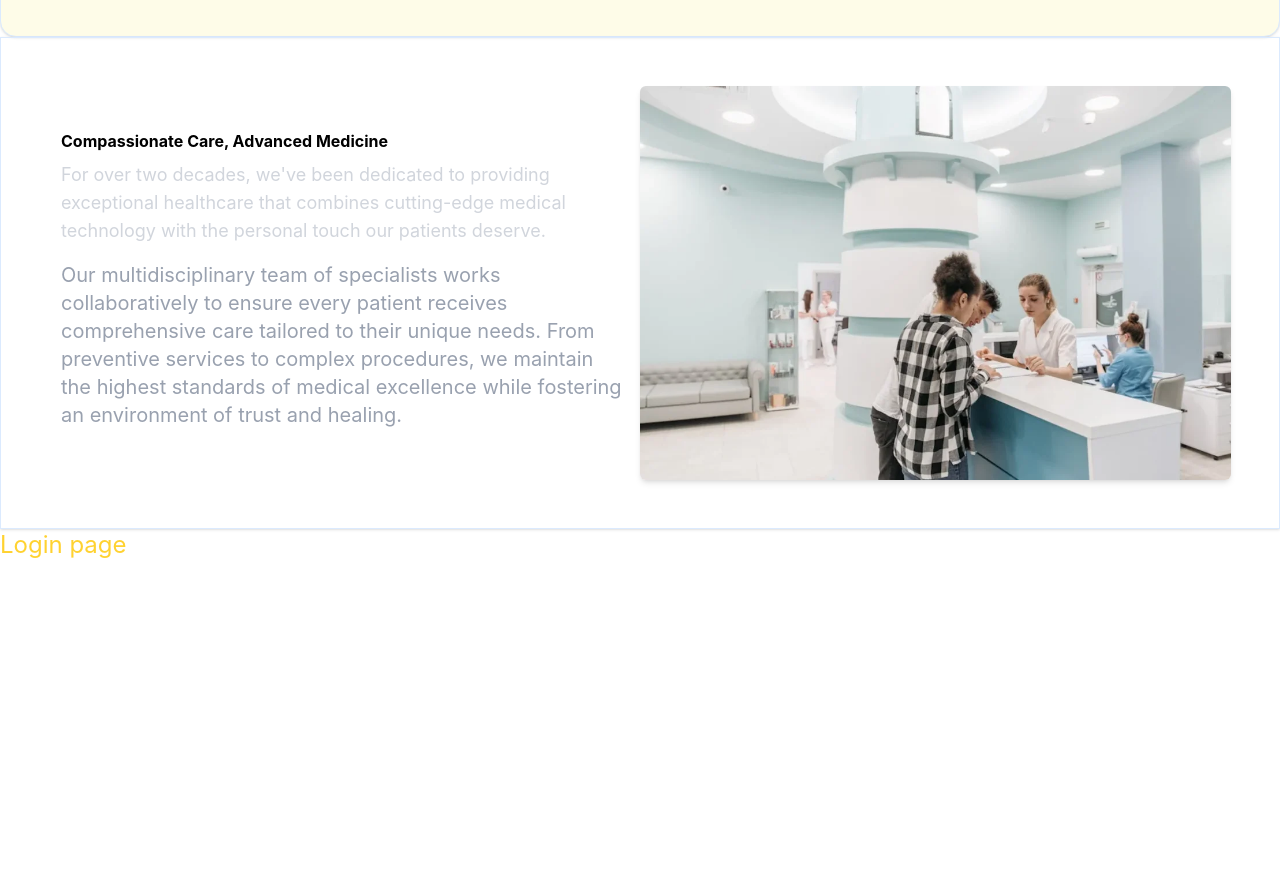
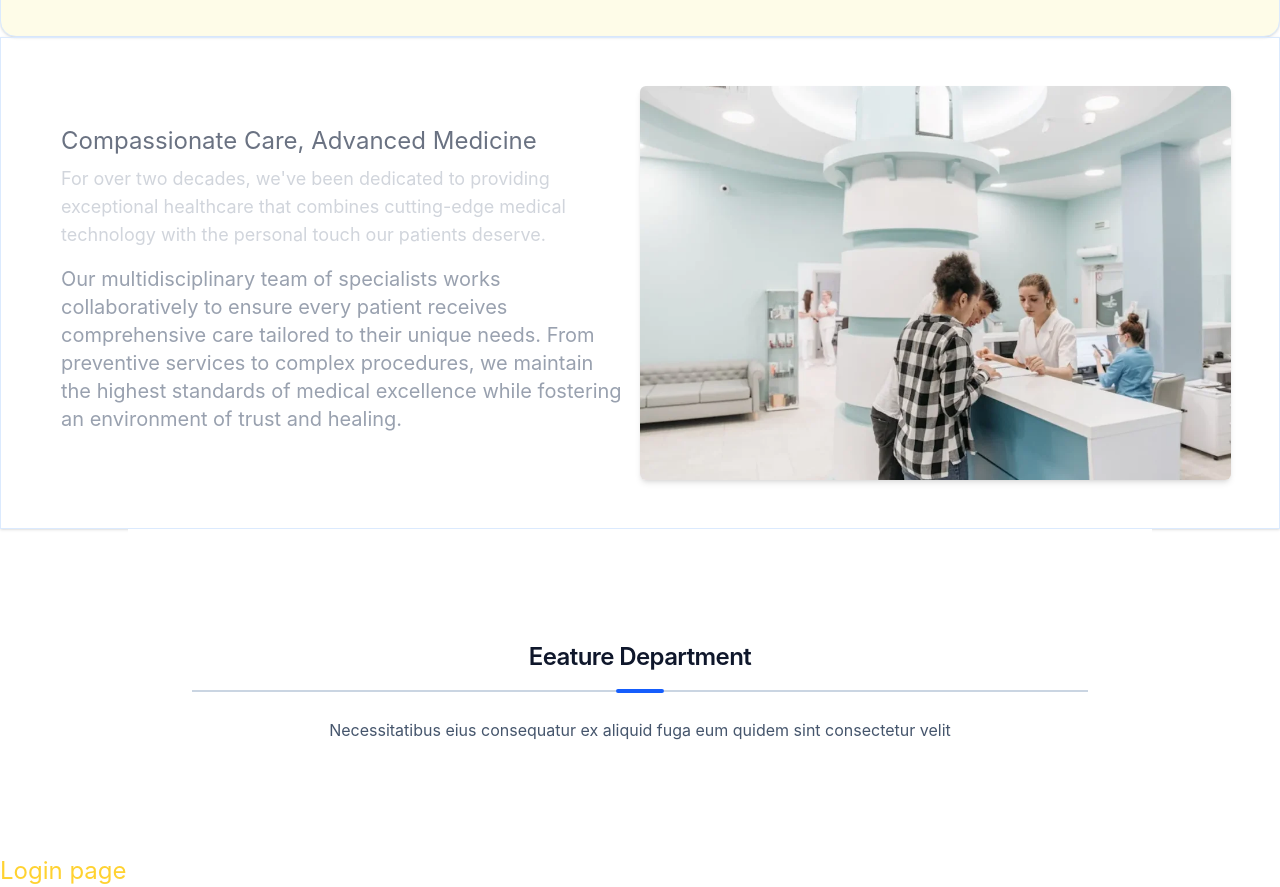
Before and after one commit to arafat-fullstackdev/Doctor-Home, a React (Vite) app: page / in a window 1280 px wide. Shown: the part 760-1647 px from the top of the page. Before the commit the page ends 1321 px from the top, so only its background shows below. Built offline with nearby package versions, Linux system fonts and the light colour scheme.

Commit message:
Include Dep

```diff
--- a/src/App.tsx
+++ b/src/App.tsx
@@ -1,5 +1,6 @@
 import MainNav from "./Nav/MainNav"
 import { Nav } from "./Nav/Nav"
+import Department from "./Pages/Department/Department"
 import Emergency from "./Pages/Emergency Care/Emergency"
 import { Home } from "./Pages/Home/Home"
 import { Login } from "./Pages/Login/Login"
@@ -12,6 +13,7 @@ function App() {
     <Nav/>
      <Home/>
      <Emergency/>
+     <Department/>
      <Login/>
     </>
   )
--- /dev/null
+++ b/src/Pages/Department/Department.tsx
@@ -0,0 +1,27 @@
+const Department = () => {
+  return (
+    <div
+      className="w-full max-w-5xl mx-auto p-6 md:p-12 bg-white  border-blue-100 "
+    >
+      <section className="bg-white py-16 px-4 flex flex-col items-center justify-center text-center">
+        <h2 className="text-center text-3xl md:text-2xl font-semibold text-slate-900 tracking-tight">
+          Eeature Department
+        </h2>
+
+        <div className="mt-4 flex items-center justify-center w-full max-w[150px]">
+          <div className="h-0.5 bg-slate-300 flex-1"></div>
+          <div className="h-1 bg-blue-600 w-12 rounded-sm z-10"></div>
+          <div className="h-0.5 bg-slate-300 flex-1"></div>
+        </div>
+
+        <p className="mt-6 text-sm md:text-base text-slate-600 max-w-2xl leading-relaxed ">
+            Necessitatibus eius consequatur ex aliquid fuga eum quidem sint consectetur velit
+
+
+        </p>
+      </section>
+    </div>
+  );
+};
+
+export default Department;
--- a/src/Pages/Emergency Care/Emergency.tsx
+++ b/src/Pages/Emergency Care/Emergency.tsx
@@ -6,7 +6,7 @@ const Emergency = () => {
 
       <div className="flex flex-1 justify-start  gap-2">
        <div className='flex flex-col mx-3'>
-               <h2 className="font-bold text-black">Compassionate Care, Advanced Medicine</h2>
+               <p className="text-2xl text-gray-500 ">Compassionate Care, Advanced Medicine</p>
 
         <p className='text-gray-300 text-lg py-2'>For over two decades, we've been dedicated to providing exceptional healthcare that combines cutting-edge medical technology with the personal touch our patients deserve.</p>
         <p className='text-gray-400 text-xl py-2'>Our multidisciplinary team of specialists works collaboratively to ensure every patient receives comprehensive care tailored to their unique needs. From preventive services to complex procedures, we maintain the highest standards of medical excellence while fostering an environment of trust and healing.</p>
```
